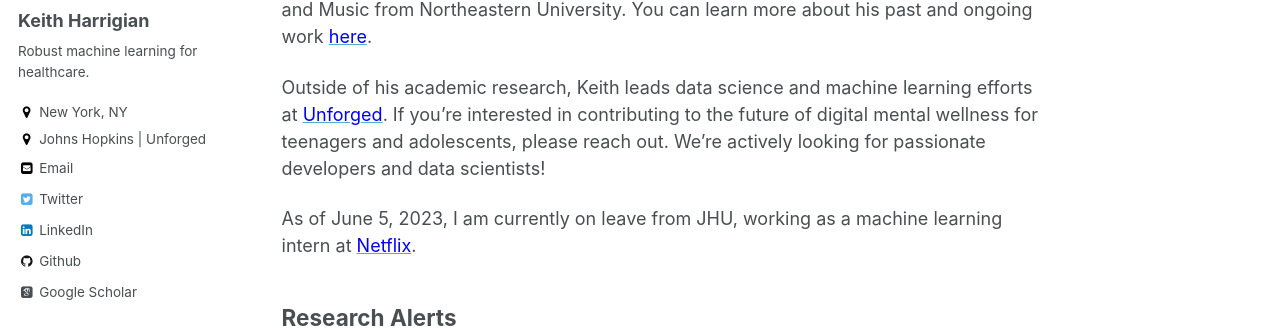
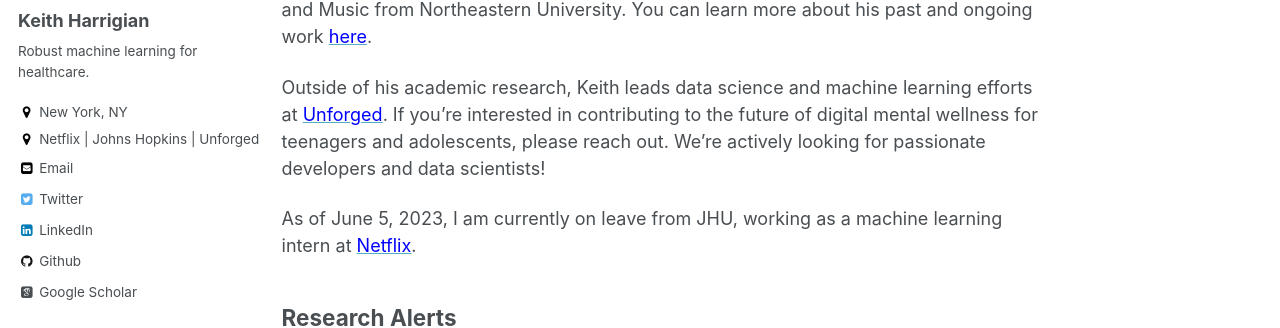
Before and after one commit to kharrigian/kharrigian.github.io, a Jekyll site: the page built from _pages/about.md, in a window 1280 px wide. Shown: the part 375-703 px from the top of the page. Built offline with Jekyll 4.4.1, drawn with Linux system fonts in a browser that asks for light colours; some web fonts are replaced.

Commit message:
Update yaml

```diff
--- a/_config.yml
+++ b/_config.yml
@@ -84,7 +84,7 @@ author:
   avatar           : "profile.png"
   bio              : "Robust machine learning for healthcare."
   location         : "New York, NY"
-  employer         : "Johns Hopkins | Unforged"
+  employer         : "Netflix | Johns Hopkins | Unforged"
   googlescholar    : "https://scholar.google.com/citations?user=Ppsp9foAAAAJ&hl=en"
   email            : "kharrigian@jhu.edu"
   uri              :
```
